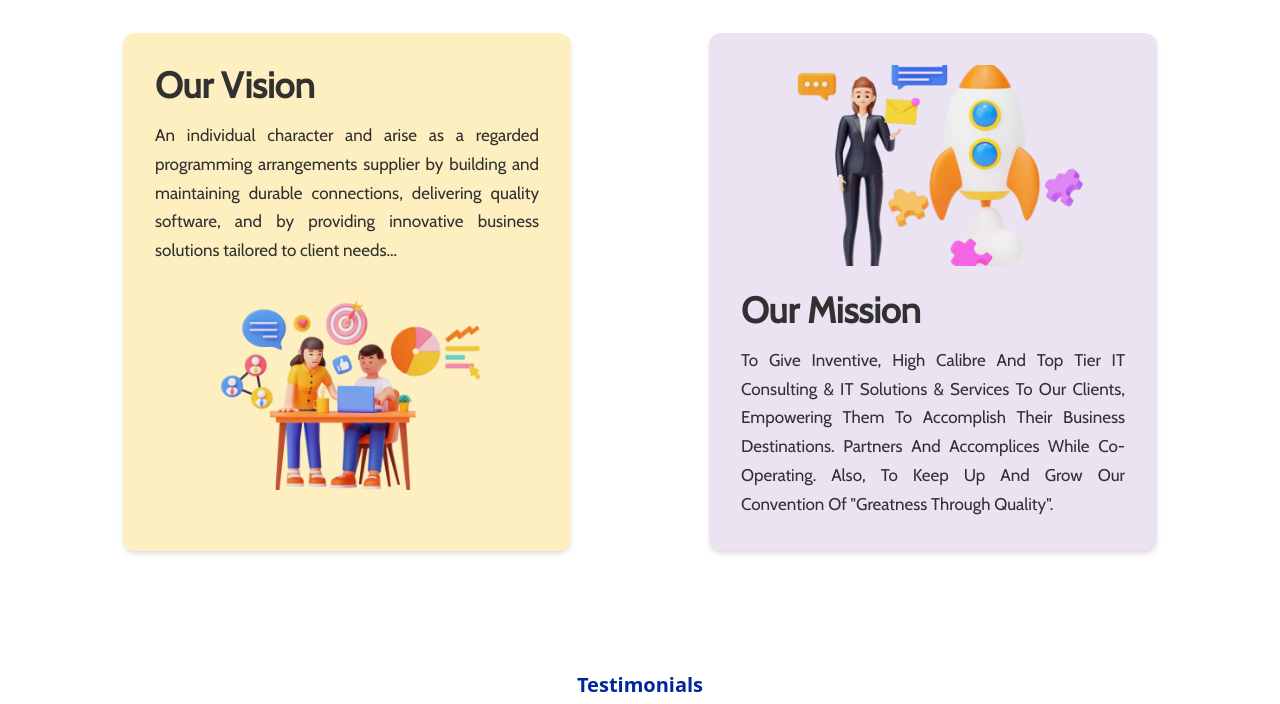
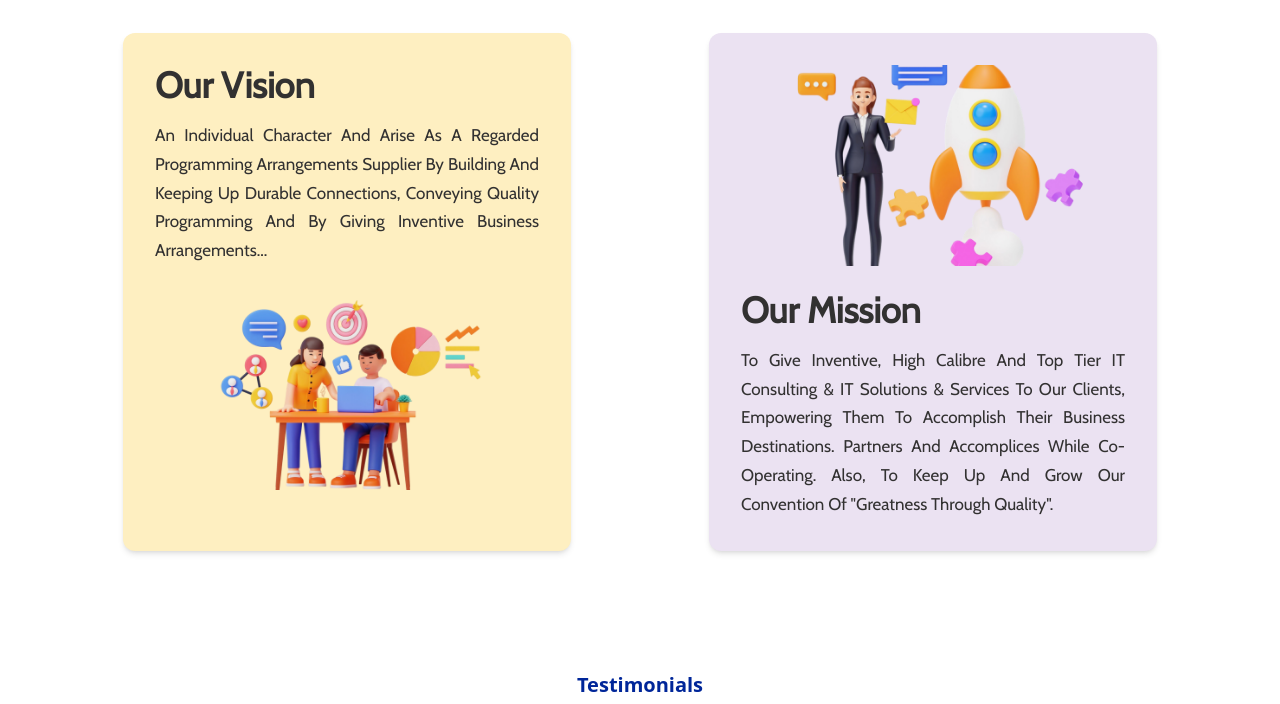
Before and after one commit to sohelx196/MegaViz-Design, a website: page public/aboutUs.html in a window 1280 px wide. Shown: the part 2840-3544 px from the top of the page. Drawn offline with nearby package versions, Linux system fonts and the light colour scheme.

Commit message:
fix text

```diff
--- a/public/aboutUs.html
+++ b/public/aboutUs.html
@@ -395,9 +395,8 @@
       Our Vision
     </h3>
     <p class="cabin text-[#323131] text-sm sm:text-base md:text-[17px] leading-relaxed sm:leading-[1.8rem] max-w-prose text-justify">
-      An individual character and arise as a regarded programming arrangements supplier by building and
-      maintaining durable connections, delivering quality software, and by providing innovative business solutions
-      tailored to client needs...
+     An Individual Character And Arise As A Regarded Programming Arrangements Supplier By Building And Keeping Up
+      Durable Connections, Conveying Quality Programming And By Giving Inventive Business Arrangements...
     </p>
   </div>
 
@@ -432,10 +431,10 @@
   </div>
 </section>
 
+<!-- vision mission card end -->
 
 
 
-<!-- vision mission card end -->
 
 <!-- testimonial start -->
 
```
